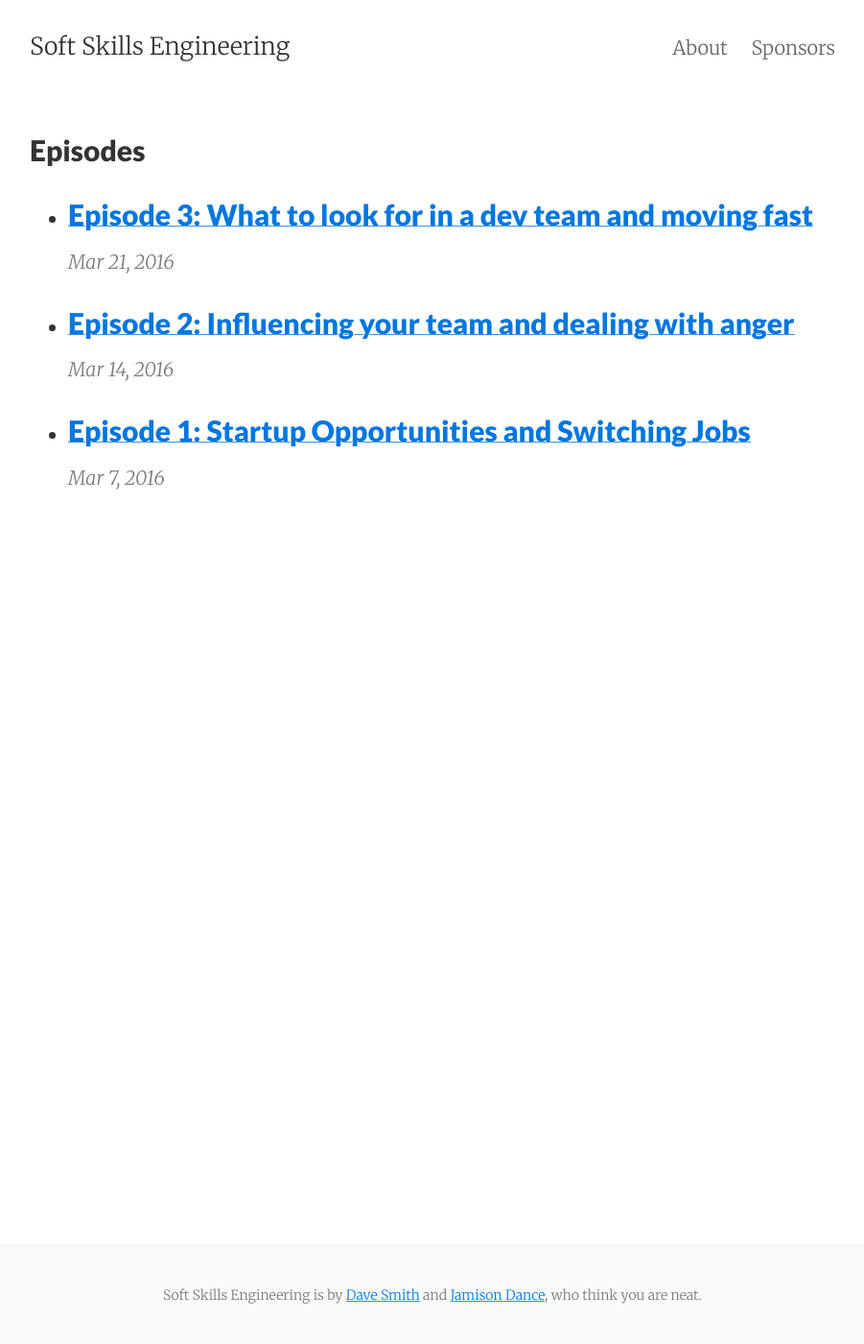
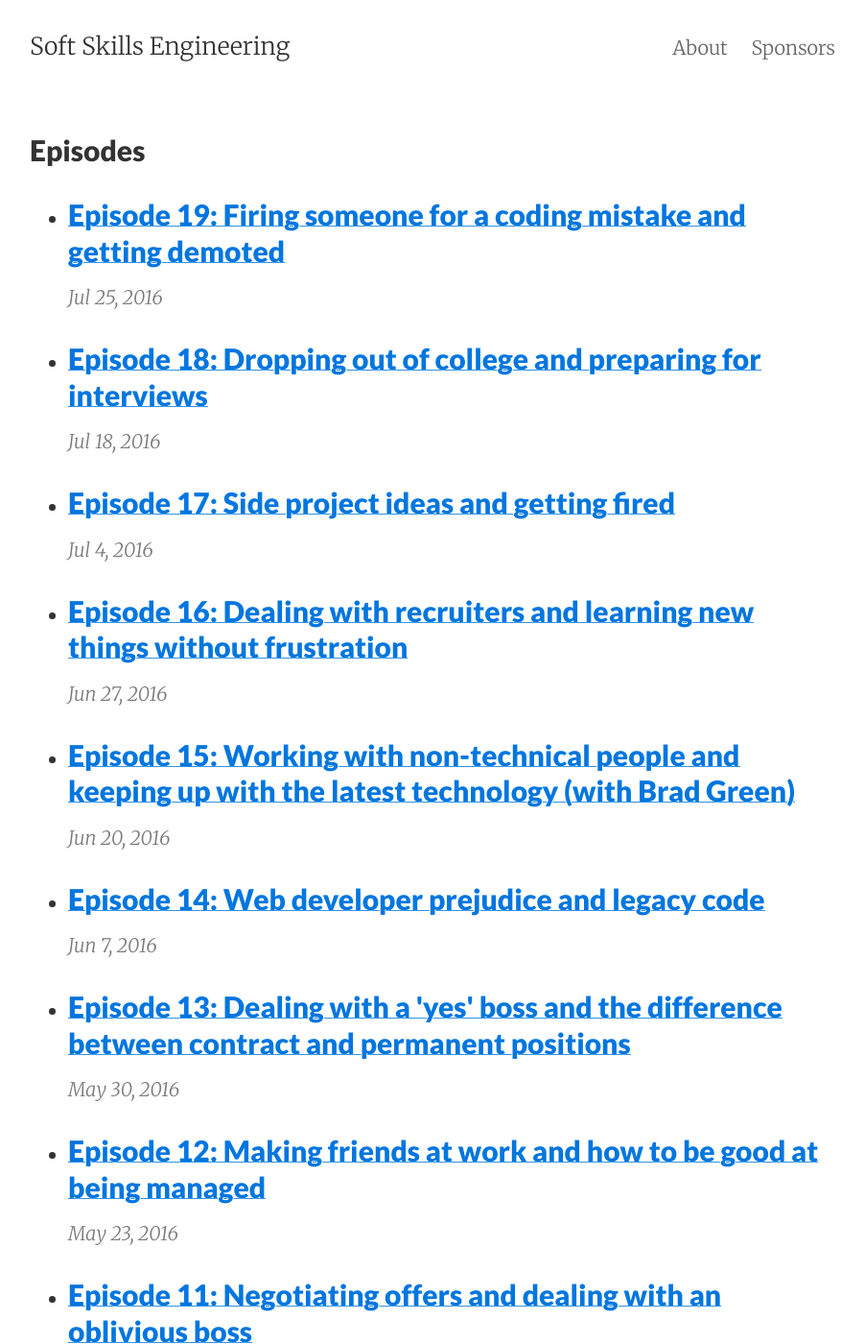
Before and after one commit to soft-skills-engineering/website, a Jekyll site: the page built from episodes.md, in a window 1280 px wide and 1400 px high. Shown: the whole window at 96% size, without its empty margins (189-1090 px from the left). Built offline with Jekyll 4.4.1, drawn with Linux system fonts in a browser that asks for light colours; some of the changed text lies outside the part shown.

Commit message:
add all posts

```diff
--- a/_posts/2016-03-14-episode-2-influencing-teams-and-dealing-with-anger.md
+++ b/_posts/2016-03-14-episode-2-influencing-your-team-and-dealing-with-anger.md
@@ -1,16 +1,24 @@
 ---
 layout: post
-title:  "Episode 2: Influencing your team and dealing with anger"
-date:   2016-03-14 12:00:00
+title: "Episode 2: Influencing your team and dealing with anger"
+date: 2016-03-14 12:00:00 -0700
 guid: 56d6dca2-d114-468a-953d-3f95b3048f59
-file: http://thesmithfam.org/podcasts/sse-002.mp3?rss=true
+duration: "25:33"
 length: 34683307
-duration: 36:08
-categories: career anger team
+file: "http://thesmithfam.org/podcasts/sse-002.mp3?rss=true"
+categories: episode
 ---
+
+
+
+
 
 In episode 2, Jamison and Dave answer two questions:
 
+
+
 1. I work on a team, and I am not the team lead. I have lots of ideas for how to do things better. How can I influence my team without being the team lead, or without stepping on his or her shoes?
 
+
+
 2. How do you deal with anger at work, both on the receiving and giving end?
--- a/_posts/2016-03-21-episode-3-what-to-look-for-in-a-dev-team.md
+++ b/_posts/2016-03-21-episode-3-what-to-look-for-in-a-dev-team.md
@@ -1,13 +1,17 @@
 ---
 layout: post
-title:  "Episode 3: What to look for in a dev team and moving fast"
-date:   2016-03-21 12:00:00 -0700
+title: "Episode 3: What to look for in a dev team"
+date: 2016-03-21 12:00:00 -0700
 guid: 103dab3b-0da1-4f8e-883e-59552132c115
-duration: "32:01"
+duration: "25:33"
 length: 30740779
 file: "http://thesmithfam.org/podcasts/sse-003.mp3?rss=true"
-categories: interviewing
+categories: episode
 ---
+
+
+
+
 
 In episode 3, Jamison and Dave answer two questions:
 
--- /dev/null
+++ b/_posts/2016-03-31-episode-4-should-i-build-my-personal-brand.md
@@ -0,0 +1,18 @@
+---
+layout: post
+title: "Episode 4: Should I build my personal brand?"
+date: 2016-03-31 12:00:00 -0700
+guid: 45245e62-2797-4ac3-ada4-d550d12709c3
+duration: "25:33"
+length: 27917611
+file: "http://thesmithfam.org/podcasts/sse-004.mp3?rss=true"
+categories: episode
+---
+
+
+
+
+
+In episode 4, Jamison and Dave answer this question:
+
+I have heard a lot about "marketing myself" and my "personal brand". For example, some people say I should be writing a blog post every week or creating lots of YouTube content. They talk about being a "thought leader". I love building stuff as an engineer, and obviously I want to have a great job, so how important is this stuff?
--- /dev/null
+++ b/_posts/2016-04-04-episode-5-developer-compensation.md
@@ -0,0 +1,18 @@
+---
+layout: post
+title: "Episode 5: Developer Compensation"
+date: 2016-04-04 12:00:00 -0700
+guid: c7d52477-3b2f-4d69-a5a4-8f2911ea1dfe
+duration: "25:33"
+length: 26148907
+file: "http://thesmithfam.org/podcasts/sse-005.mp3?rss=true"
+categories: episode
+---
+
+
+
+
+
+In episode 5, Jamison and Dave answer this question:
+
+What are common ways developers are compensated? Do developers usually get a bonus? Stock options?
--- /dev/null
+++ b/_posts/2016-04-11-episode-6-speaking-at-conferences.md
@@ -0,0 +1,18 @@
+---
+layout: post
+title: "Episode 6: Speaking at Conferences"
+date: 2016-04-11 12:00:00 -0700
+guid: bf6e52c8-6e52-411c-aed5-d36e068672c4
+duration: "25:33"
+length: 31376299
+file: "http://thesmithfam.org/podcasts/sse-006.mp3?rss=true"
+categories: episode
+---
+
+
+
+
+
+In episode 6, Jamison and Dave answer this question:
+
+I'd like to do some public speaking. How do I get accepted to speak at conferences? How do I give good talks once I'm there?
--- /dev/null
+++ b/_posts/2016-04-18-episode-7-finding-meaning-and-quitting-your-job.md
@@ -0,0 +1,20 @@
+---
+layout: post
+title: "Episode 7: Finding meaning and quitting your job"
+date: 2016-04-18 12:00:00 -0700
+guid: 8a6ccbbe-125d-4c7c-8492-97e1a9a36711
+duration: "25:33"
+length: 23422891
+file: "http://thesmithfam.org/podcasts/sse-007.mp3?rss=true"
+categories: episode
+---
+
+
+
+
+
+In episode 7, Jamison and Dave answer these questions:
+
+How do I quit my job? What's the process? How do I avoid burning bridges? What will my employer expect from me? How do benefits work?
+
+I'm worried my job is not meaningful? Am I just cranking out code for "the man"? What can I do to get more meaning out of my job?
--- /dev/null
+++ b/_posts/2016-04-25-episode-8-work-life-balance-and-on-boarding-new-engineers.md
@@ -0,0 +1,20 @@
+---
+layout: post
+title: "Episode 8: Work life balance and on-boarding new engineers"
+date: 2016-04-25 12:00:00 -0700
+guid: 2d83b763-cf40-4af5-abd4-63faaba39f9f
+duration: "25:33"
+length: 32489899
+file: "http://thesmithfam.org/podcasts/sse-008.mp3?rss=true"
+categories: episode
+---
+
+
+
+
+
+In episode 8, Jamison and Dave answer these questions:
+
+How do you achieve work life balance? Do you have any strategies that work for you? Any bad examples from your own lives?
+
+How do you on-board new engineers?
--- /dev/null
+++ b/_posts/2016-05-02-episode-9-deadlines-and-titles.md
@@ -0,0 +1,20 @@
+---
+layout: post
+title: "Episode 9: Deadlines and Titles"
+date: 2016-05-02 12:00:00 -0700
+guid: 491aebda-d3fd-46a8-890a-16501a4e01b0
+duration: "25:33"
+length: 38852648
+file: "http://thesmithfam.org/podcasts/sse-009.mp3?rss=true"
+categories: episode
+---
+
+
+
+
+
+In episode 9, Jamison, Dave, and special guest Layne Mosely answer these questions:
+
+As a software developer, is it better to put an aggressive deadline on myself? Or should I let it be open ended? What are the effects of these two approaches on me and my team?
+
+What do all these titles mean? Technical lead. Senior software engineer. Director of engineering. VP of engineering. CTO.
--- /dev/null
+++ b/_posts/2016-05-09-episode-10-mentors-and-stock-options.md
@@ -0,0 +1,20 @@
+---
+layout: post
+title: "Episode 10: Mentors and Stock Options"
+date: 2016-05-09 12:00:00 -0700
+guid: dcaad639-fe60-4a8f-8b67-09ad1180e01e
+duration: "25:33"
+length: 37789099
+file: "http://thesmithfam.org/podcasts/sse-010.mp3?rss=true"
+categories: episode
+---
+
+
+
+
+
+In episode 10, Jamison and Dave answer these questions:
+
+How about an episode about mentoring? Why is it important, how do we do it, and how do we find the right mentor for us?
+
+How do stock options work? How can I tell whether an offer with stock options is any good?
--- /dev/null
+++ b/_posts/2016-05-16-episode-11-negotiating-offers-and-dealing-with-an-oblivious-boss.md
@@ -0,0 +1,20 @@
+---
+layout: post
+title: "Episode 11: Negotiating offers and dealing with an oblivious boss"
+date: 2016-05-16 12:00:00 -0700
+guid: eff21465-3654-4130-83f0-807ed18706ab
+duration: "25:33"
+length: 38207232
+file: "http://thesmithfam.org/podcasts/sse-011.mp3?rss=true"
+categories: episode
+---
+
+
+
+
+
+In episode 11, Jamison and Dave answer these questions:
+
+I'm looking for a new job. How do I negotiate to get a better offer?
+
+How do you deal constructively with a boss who is well-intentioned, reasonably nice and intelligent, but incompetent, oblivious, and who has minimal to no oversight on their work performance?
--- /dev/null
+++ b/_posts/2016-05-23-episode-12-making-friends-at-work-and-how-to-be-good-at-being-managed.md
@@ -0,0 +1,20 @@
+---
+layout: post
+title: "Episode 12: Making friends at work and how to be good at being managed"
+date: 2016-05-23 12:00:00 -0700
+guid: 0c38f219-b0d6-478e-9cc0-2e463c4dba1d
+duration: "25:33"
+length: 37945259
+file: "http://thesmithfam.org/podcasts/sse-012.mp3?rss=true"
+categories: episode
+---
+
+
+
+
+
+In episode 12, Jamison,  Dave, and special guest Ann Harter answer these questions:
+
+How do I make friends at work? Should I?
+
+I hear a lot about being a good manager but not much about being managed. How do I do that?
--- /dev/null
+++ b/_posts/2016-05-30-episode-13-dealing-with-a-yes-boss-and-the-difference-between-contract-and-perma.md
@@ -0,0 +1,20 @@
+---
+layout: post
+title: "Episode 13: Dealing with a 'yes' boss and the difference between contract and permanent positions"
+date: 2016-05-30 12:00:00 -0700
+guid: 2c220437-c426-4dea-8738-47ea432f6e95
+duration: "25:33"
+length: 37945259
+file: "http://thesmithfam.org/podcasts/sse-013.mp3?rss=true"
+categories: episode
+---
+
+
+
+
+
+In episode 13, Jamison and  Dave answer these questions:
+
+What should you do about a boss, or in my case 'solution architect', who won't push back to the client and just keeps sacrificing quality of the product to push more features out?
+
+What's the difference between contract and permanent positions?
--- /dev/null
+++ b/_posts/2016-06-07-episode-14-web-developer-prejudice-and-legacy-code.md
@@ -0,0 +1,20 @@
+---
+layout: post
+title: "Episode 14: Web developer prejudice and legacy code"
+date: 2016-06-07 12:00:00 -0700
+guid: 95f2a5cc-5488-43d6-a246-98d71ce2f53e
+duration: "25:33"
+length: 29193984
+file: "http://thesmithfam.org/podcasts/sse-014.mp3?rss=true"
+categories: episode
+---
+
+
+
+
+
+In episode 14, Jamison and  Dave answer these questions:
+
+Since I am primarily a web developer, I often find there is a bit of developer prejudice, against web developers from software engineers of other categories. Often I find they think I am not capable of anything other than jquery dom manipulations, and talk down at me like I wouldn't understand their expertly setup mysql queries. As it turns out, I too have my CS degree, and start new projects in all kinds of programming languages just to learn them. Any tips for breaking the web dev stereo types?
+
+How to deal with legacy code and legacy coders?  The code was probably good once, but it is impossible to maintain and doesn't work on new hardware.  You know the best approach is to scrap it and start from scratch but the original coder is resistant and wants to find a way to "make it work".  What do you do? In my situation, this legacy coder is a peer, and the only person above us doesn't want to take a side on the argument, so we are left at a stale-mate.
--- /dev/null
+++ b/_posts/2016-06-20-episode-15-working-with-non-technical-people-and-keeping-up-with-the-latest-tech.md
@@ -0,0 +1,20 @@
+---
+layout: post
+title: "Episode 15: Working with non-technical people and keeping up with the latest technology (with Brad Green)"
+date: 2016-06-20 12:00:00 -0700
+guid: edb64367-a604-472a-acfd-e119f4aed6de
+duration: "25:33"
+length: 29193984
+file: "http://thesmithfam.org/podcasts/sse-015.mp3?rss=true"
+categories: episode
+---
+
+
+
+
+
+In episode 15, Jamison and  Dave join Brad Green, engineering director at Google and Angular team mamager, to answer these questions:
+
+How do I deal with non-technical people at work? I often get questions that put me into a position where I have to explain really basic concepts to non-technical people like sales and marketing. They seem to rely on me like a crutch, and it gets tiring to have to explain things over and over. How do I strike the right balance of being helpful, but not so helpful that they become dependent on me? I want to be helpful, but I don't want to spend 90% of my time acting as tech support.
+
+How do I keep up with new technology but avoid being sucked in by hype?
--- /dev/null
+++ b/_posts/2016-06-27-episode-16-dealing-with-recruiters-and-learning-new-things-without-frustration.md
@@ -0,0 +1,20 @@
+---
+layout: post
+title: "Episode 16: Dealing with recruiters and learning new things without frustration"
+date: 2016-06-27 12:00:00 -0700
+guid: f68abc55-f67c-47de-a847-e8bd1215e3d0
+duration: "25:33"
+length: 26747520
+file: "http://thesmithfam.org/podcasts/sse-016.mp3?rss=true"
+categories: episode
+---
+
+
+
+
+
+In episode 16, Jamison and  Dave answer these questions:
+
+From listener David Renne: What's the best way to talk to random LinkedIn recruiters, recruiter calls and emails? I prefer the reverse lookup apps to determine if an unrecognized phone number looks like a recruiter it goes straight to voice mail during business hours.
+
+As a mid-level dev, i sometimes get frustrated when i try learning new things. how can i be more comfortable as a beginner? Sometimes i get frustrated with myself when i don't immediately grasp something that i perceive to be very simple. It makes me less motivated to try new things and take risks on new technology, and really feeds my impostor syndrome.
--- /dev/null
+++ b/_posts/2016-07-04-episode-17-side-project-ideas-and-getting-fired.md
@@ -0,0 +1,20 @@
+---
+layout: post
+title: "Episode 17: Side project ideas and getting fired"
+date: 2016-07-04 12:00:00 -0700
+guid: ba6a0893-a058-4d18-aefb-a8779e74a9e9
+duration: "25:33"
+length: 35014272
+file: "http://thesmithfam.org/podcasts/sse-017.mp3?rss=true"
+categories: episode
+---
+
+
+
+
+
+In episode 17, Jamison and  Dave answer these questions:
+
+From listener Greg Harrison: I want to build a side-project, but my lack of coming up with a good idea saps my motivation. Do you guys have any tips?
+
+Have you ever been fired? What happened? How do you bounce back?
--- /dev/null
+++ b/_posts/2016-07-18-episode-18-dropping-out-of-college-and-preparing-for-interviews.md
@@ -0,0 +1,20 @@
+---
+layout: post
+title: "Episode 18: Dropping out of college and preparing for interviews"
+date: 2016-07-18 12:00:00 -0700
+guid: ba176025-7551-476e-a026-e9d40706ad83
+duration: "25:33"
+length: 35014272
+file: "http://thesmithfam.org/podcasts/sse-018.mp3?rss=true"
+categories: episode
+---
+
+
+
+
+
+In episode 18, Jamison and  Dave answer these questions:
+
+I'm a computer science major who still has a couple years of school left. I also have a part time job doing web development. I love what I'm learning and doing at work to the point that I question if it's worth investing two more years into school. How would you counsel someone in my position?
+
+From listener Antonio: How do I prepare for an interview?
--- /dev/null
+++ b/_posts/2016-07-25-episode-19-firing-someone-for-a-coding-mistake-and-getting-demoted.md
@@ -0,0 +1,20 @@
+---
+layout: post
+title: "Episode 19: Firing someone for a coding mistake and getting demoted"
+date: 2016-07-25 12:00:00 -0700
+guid: 1daa52dd-70fe-448b-b65a-34d7a26c65dc
+duration: "25:33"
+length: 24534912
+file: "http://thesmithfam.org/podcasts/sse-019.mp3?rss=true"
+categories: episode
+---
+
+
+
+
+
+In episode 19, Jamison and  Dave answer these questions:
+
+Would you ever fire someone over a coding mistake? For example, should you empathize with ignorance and explain how SQL injection works or is the mistake so basic as to be intolerable. Would you change your answer if the mistake was found during a code review or found as the source of a data breach?
+
+How do you positively represent the desire to be demoted? I am called a 'senior engineer', but I got that way because of null instead of actual skill. I would like to be a senior engineer at some point, but I would be a better one if I travel more where I have seniors to look up to, established processes etc rather than stressing about defining everything myself; but that's a weird thing to say to a current or potential boss and is hard to do without also volunteering for a pay cut.
```
Also changed, not shown: _posts/2016-03-07-episode-1-startup-opportunities-and-switching-jobs.md (+17 -8 lines).
